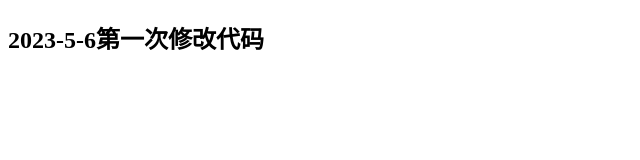
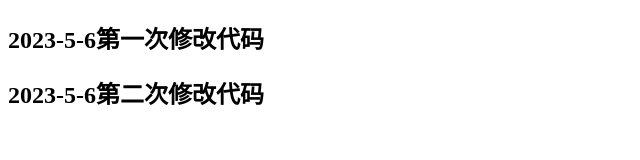
Before and after one commit to Citizen-L/vue, a plain HTML site: page index.html in a window 1280 px wide. Shown: the whole page, without its empty margins (0-640 px from the left). Drawn offline with Linux system fonts and the light colour scheme.

Commit message:
第二次修改bug

```diff
--- a/index.html
+++ b/index.html
@@ -8,5 +8,6 @@
 </head>
 <body>
     <h2>2023-5-6第一次修改代码</h2>
+    <h2>2023-5-6第二次修改代码</h2>
 </body>
 </html>
```
